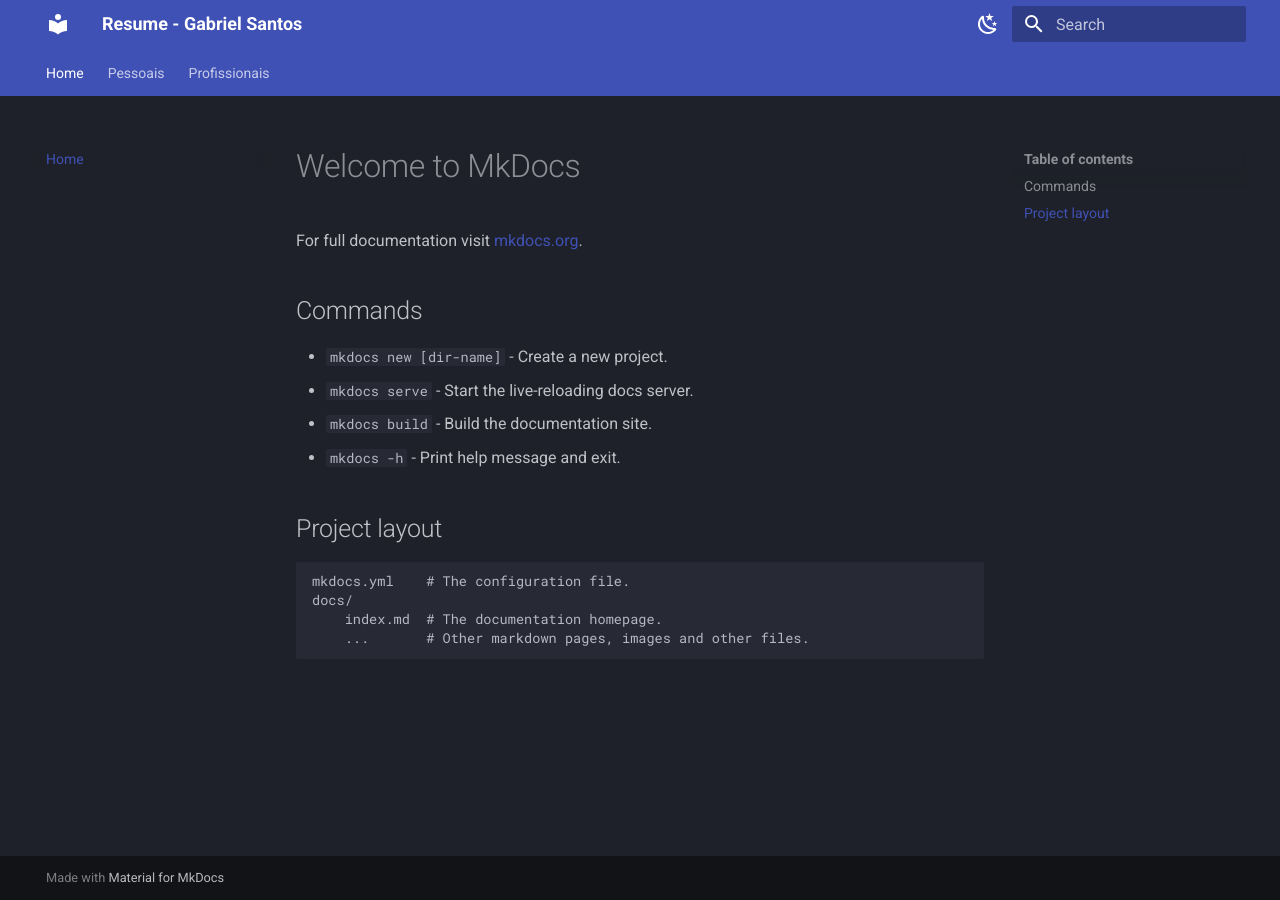
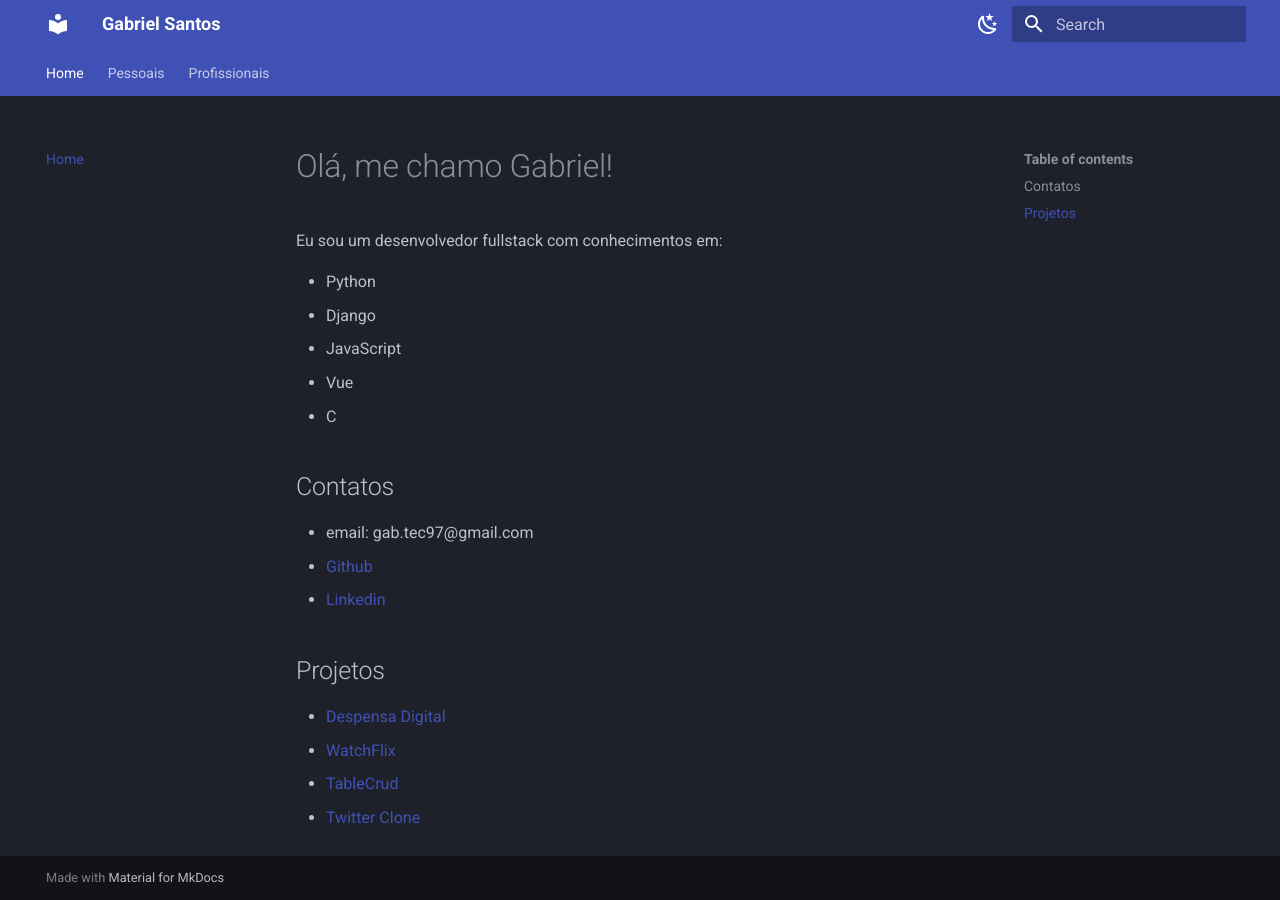
Before and after one commit to Gabriels999/mkdocs-resume, an MkDocs documentation site: the page built from docs/index.md, in a window 1280 px wide. Built offline with MkDocs 1.6.1 and Material for MkDocs 9.7.7, drawn with Linux system fonts in a browser that asks for light colours.

Commit message:
insert some content

```diff
--- a/docs/index.md
+++ b/docs/index.md
@@ -1,17 +1,23 @@
-# Welcome to MkDocs
+# Olá, me chamo Gabriel!
 
-For full documentation visit [mkdocs.org](https://www.mkdocs.org).
+Eu sou um desenvolvedor fullstack com conhecimentos em:
 
-## Commands
+- Python
+- Django
+- JavaScript
+- Vue
+- C
 
-* `mkdocs new [dir-name]` - Create a new project.
-* `mkdocs serve` - Start the live-reloading docs server.
-* `mkdocs build` - Build the documentation site.
-* `mkdocs -h` - Print help message and exit.
 
-## Project layout
+## Contatos
 
-    mkdocs.yml    # The configuration file.
-    docs/
-        index.md  # The documentation homepage.
-        ...       # Other markdown pages, images and other files.
+- email: gab.tec97@gmail.com
+- [Github](https://github.com/Gabriels999)
+- [Linkedin](https://www.linkedin.com/in/gabriel-santos-87aa58227/)
+
+## Projetos
+
+- [Despensa Digital](https://github.com/Gabriels999/despensa_digital)
+- [WatchFlix](https://github.com/Gabriels999/WatchFlix)
+- [TableCrud](https://github.com/Gabriels999/TableCrud)
+- [Twitter Clone](https://github.com/luccaribeiro/Twitter-Clone)
--- a/mkdocs.yml
+++ b/mkdocs.yml
@@ -1,4 +1,4 @@
-site_name: Resume - Gabriel Santos
+site_name: Gabriel Santos
 site_url: https://oi.com/
 nav:
     - Home: index.md
```
